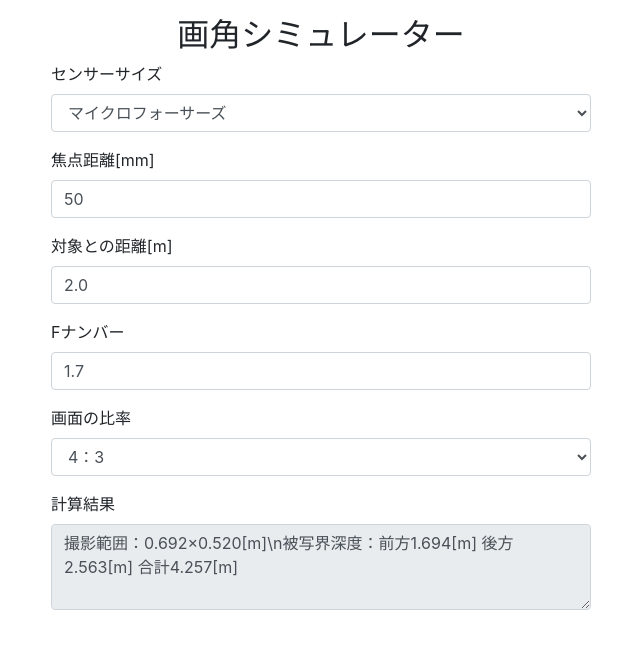
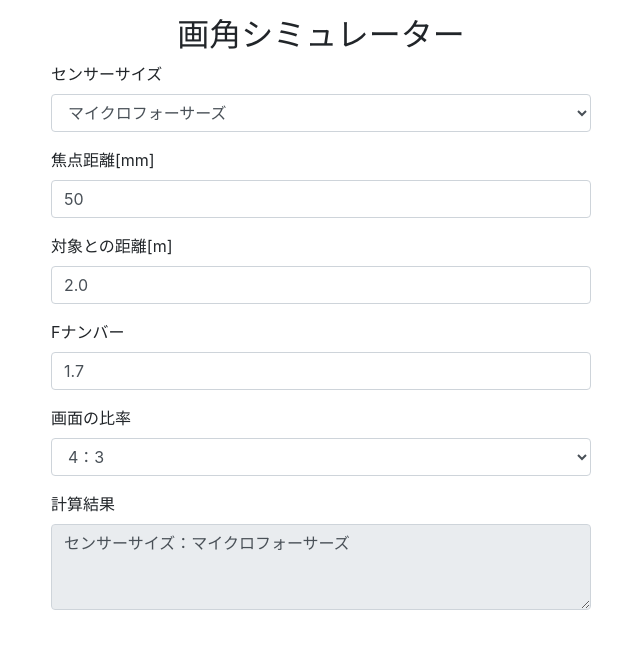
Before and after one commit to YSRKEN/focal-length-simulator, a React (Create React App) app in the folder focal-length-simulator/: page / in a window 1280 px wide. Shown: the top 648 px of the page, without its empty margins (319-959 px from the left). Built offline with nearby package versions, Linux system fonts and the light colour scheme.

Commit message:
[add] ContextおよびStoreを作成し、Redux風にコーディングできるようにした

```diff
--- a/focal-length-simulator/src/App.tsx
+++ b/focal-length-simulator/src/App.tsx
@@ -1,64 +1,25 @@
 import React from 'react';
 import 'bootstrap/dist/css/bootstrap.css';
 import './App.css';
-import { Container, Row, Col, Form } from 'react-bootstrap';
+import { Container, Row, Col } from 'react-bootstrap';
+import useStore from './ApplicationStore';
+import StateContext from './context';
+import CalcForm from './CalcForm';
 
 const App: React.FC = () => {
+  const context = useStore();
+
   return (
+    <StateContext.Provider value={context}>
       <Container>
         <Row>
           <Col className="mx-auto my-3" xs={12} md={6}>
             <h2 className="text-center">画角シミュレーター</h2>
-          <Form>
-            <Form.Group>
-              <Form.Label>センサーサイズ</Form.Label>
-              <Form.Control as="select" defaultValue="MFT">
-                <option value="Full">フルサイズ</option>
-                <option value="APSC1">APS-C(Canon)</option>
-                <option value="APSC2">APS-C(FUJIFILM)</option>
-                <option value="MFT">マイクロフォーサーズ</option>
-                <option value="11">1型</option>
-                <option value="117">1/1.7型</option>
-                <option value="123">1/2.3型</option>
-              </Form.Control>
-            </Form.Group>
-            <Form.Group>
-              <Form.Label>焦点距離[mm]</Form.Label>
-              <Form.Control type="number" defaultValue="50" />
-            </Form.Group>
-            <Form.Group>
-              <Form.Label>対象との距離[m]</Form.Label>
-              <Form.Control type="text" defaultValue="2.0" />
-            </Form.Group>
-            <Form.Group>
-              <Form.Label>Fナンバー</Form.Label>
-              <Form.Control type="text" defaultValue="1.7" />
-            </Form.Group>
-            <Form.Group>
-              <Form.Label>画面の比率</Form.Label>
-              <Form.Control as="select" defaultValue="43">
-                <option value="169">16：9</option>
-                <option value="32">3：2</option>
-                <option value="43">4：3</option>
-                <option value="11">1：1</option>
-                <option value="34">4：3(縦)</option>
-                <option value="22">3：2(縦)</option>
-                <option value="916">16：9(縦)</option>
-              </Form.Control>
-            </Form.Group>
-          </Form>
-          <Form.Group>
-            <Form.Label>計算結果</Form.Label>
-            <Form.Control
-              as="textarea"
-              rows="3"
-              readOnly
-              value="撮影範囲：0.692×0.520[m]\n被写界深度：前方1.694[m] 後方2.563[m] 合計4.257[m]"
-            />
-          </Form.Group>
+            <CalcForm />
           </Col>
         </Row>
       </Container>
+    </StateContext.Provider>
   );
 };
 
--- /dev/null
+++ b/focal-length-simulator/src/ApplicationStore.tsx
@@ -0,0 +1,28 @@
+import React from 'react';
+import { Action, SENSOR_SIZE_DICT } from './constant';
+
+const useStore = () => {
+  const [sensorSize, setSensorSize] = React.useState('4.MFT');
+  const [result, setResult] = React.useState('');
+
+  React.useEffect(() => {
+    setResult(calcResultText(sensorSize));
+  }, []);
+
+  const dispatch = (action: Action) => {
+    switch (action.type) {
+      case 'setSensorSize':
+        setSensorSize(action.message);
+        setResult(calcResultText(action.message));
+        break;
+    }
+  };
+
+  const calcResultText = (sensorSize: string) => {
+    return `センサーサイズ：${SENSOR_SIZE_DICT[sensorSize]}`;
+  };
+
+  return { sensorSize, result, dispatch };
+};
+
+export default useStore;
--- /dev/null
+++ b/focal-length-simulator/src/CalcForm.tsx
@@ -0,0 +1,61 @@
+import React from 'react';
+import { Form } from 'react-bootstrap';
+import StateContext from './context';
+import { SENSOR_SIZE_DICT } from './constant';
+
+const CalcForm: React.FC = () => {
+  const context = React.useContext(StateContext);
+
+  const setSensorSize = (e: React.FormEvent<any>) => {
+    context.dispatch({ type: 'setSensorSize', message: e.currentTarget.value });
+  };
+
+  return (
+    <Form>
+      <Form.Group>
+        <Form.Label>センサーサイズ</Form.Label>
+        <Form.Control
+          as="select"
+          value={context.sensorSize}
+          onChange={setSensorSize}
+        >
+          {Object.keys(SENSOR_SIZE_DICT).map((value, key) => (
+            <option value={value} key={key}>
+              {SENSOR_SIZE_DICT[value]}
+            </option>
+          ))}
+        </Form.Control>
+      </Form.Group>
+      <Form.Group>
+        <Form.Label>焦点距離[mm]</Form.Label>
+        <Form.Control type="number" defaultValue="50" />
+      </Form.Group>
+      <Form.Group>
+        <Form.Label>対象との距離[m]</Form.Label>
+        <Form.Control type="text" defaultValue="2.0" />
+      </Form.Group>
+      <Form.Group>
+        <Form.Label>Fナンバー</Form.Label>
+        <Form.Control type="text" defaultValue="1.7" />
+      </Form.Group>
+      <Form.Group>
+        <Form.Label>画面の比率</Form.Label>
+        <Form.Control as="select" defaultValue="43">
+          <option value="169">16：9</option>
+          <option value="32">3：2</option>
+          <option value="43">4：3</option>
+          <option value="11">1：1</option>
+          <option value="34">4：3(縦)</option>
+          <option value="22">3：2(縦)</option>
+          <option value="916">16：9(縦)</option>
+        </Form.Control>
+      </Form.Group>
+      <Form.Group>
+        <Form.Label>計算結果</Form.Label>
+        <Form.Control as="textarea" rows="3" readOnly value={context.result} />
+      </Form.Group>
+    </Form>
+  );
+};
+
+export default CalcForm;
--- /dev/null
+++ b/focal-length-simulator/src/constant.ts
@@ -0,0 +1,22 @@
+export type ActionType = 'setSensorSize';
+
+export const SENSOR_SIZE_DICT: { [key: string]: string } = {
+  '1.Full': 'フルサイズ',
+  '2.APSC1': 'APS-C(Canon)',
+  '3.APSC2': 'APS-C(FUJIFILM)',
+  '4.MFT': 'マイクロフォーサーズ',
+  '5.11': '1型',
+  '6.117': '1/1.7型',
+  '7.123': '1/2.3型',
+};
+
+export interface Action {
+  type: ActionType;
+  message: string;
+}
+
+export interface Store {
+  sensorSize: string;
+  result: string;
+  dispatch: (value: Action) => void;
+}
--- /dev/null
+++ b/focal-length-simulator/src/context.ts
@@ -0,0 +1,6 @@
+import React from 'react';
+import { Store } from './constant';
+
+const StateContext = React.createContext<Store>({} as Store);
+
+export default StateContext;
```
Lines whose indentation alone changed are shown as unchanged.
